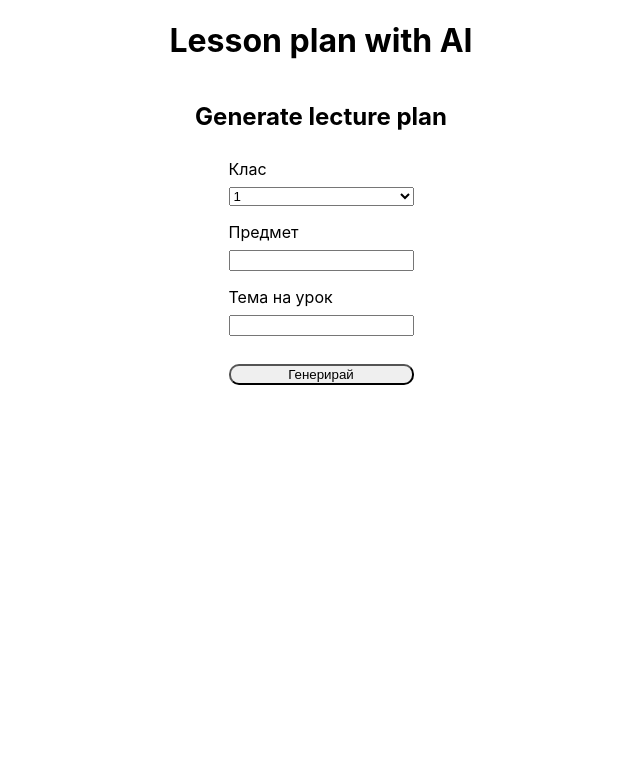
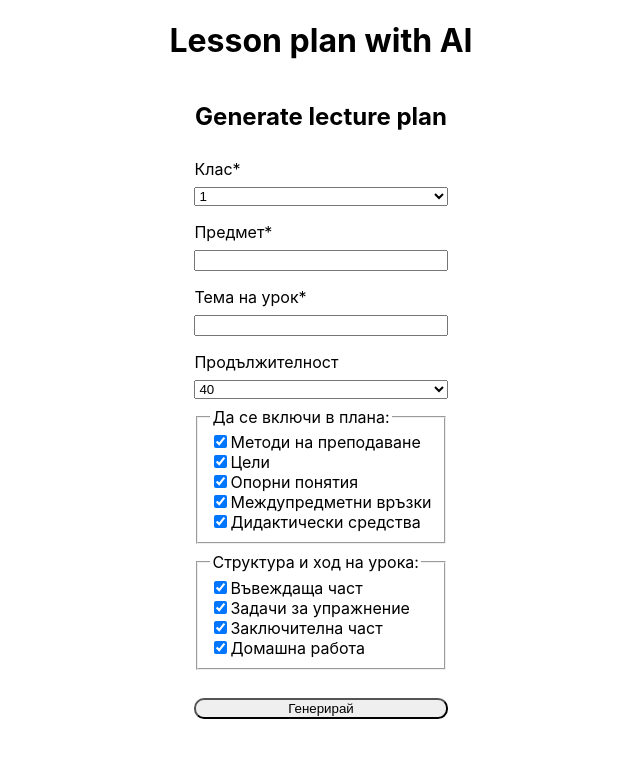
Before and after one commit to renetaBoneva/Front-end---Lesson-plan-app, a React (Create React App) app: page / in a window 1280 px wide. Shown: the top 758 px of the page, without its empty margins (319-959 px from the left). Built offline with nearby package versions, Linux system fonts and the light colour scheme.

Commit message:
Working on lesson plan form

```diff
--- a/src/App.css
+++ b/src/App.css
@@ -24,3 +24,8 @@ form button.submitBtn {
     margin-top: 1.5em;
     border-radius: 10px;
 }
+
+.errP{
+    color: red;
+    margin: 0;
+}
--- a/src/components/LessonPlan.js
+++ b/src/components/LessonPlan.js
@@ -1,11 +1,72 @@
+import { useState } from "react";
+
 export function LessonPlan() {
+    const [values, setValues] = useState({
+        "class": "",
+        "course": "",
+        "theme": "",
+        "time": "40",
+        "method": true,
+        "target": true,
+        "concepts": true,
+        "CoursesConnections": true,
+        "didacticTools": true,
+        "introduction": true,
+        "mainPart": true,
+        "exercises": true,
+        "conclusion": true,
+        "homework": true
+    });
+    const [errors, setErrors] = useState({
 
+    })
+
+
+    function handleChange(e) {
+        // Change Values;
+        const { name, type, value, checked } = e.target;
+
+        setValues(prevState => ({
+            ...prevState,
+            [name]: type === 'checkbox' ? checked : value
+        }));
+
+        handleIsValid(e);
+    }
+
+    function handleIsValid(e) {
+        if (values.class === "") {
+            setErrors(state => ({ ...state, "class": "Въведете клас!" }))
+        } else {
+            setErrors(state => ({ ...state, "class": "" }))
+        }
+
+        if (values.course === "") {
+            setErrors(state => ({ ...state, "course": "Въведете предмет!" }))
+        } else {
+            setErrors(state => ({ ...state, "course": "" }))
+        }
+
+        if (values.theme === "") {
+            setErrors(state => ({ ...state, "theme": "Въведете тема на урока!" }))
+        } else {
+            setErrors(state => ({ ...state, "theme": "" }))
+        }
+    }
     return (
         <>
             <h2>Generate lecture plan</h2>
             <form>
-                <label htmlFor="class">Клас</label>
-                <select name="class">
+                {
+                    errors.class
+                        ? <p className="errP">{errors.class}</p>
+                        : ""
+                }
+                <label htmlFor="class">Клас*</label>
+                <select name="class"
+                    value={values.class}
+                    onChange={handleChange}
+                    onBlur={handleIsValid}>
                     <option>1</option>
                     <option>2</option>
                     <option>3</option>
@@ -20,21 +81,142 @@ export function LessonPlan() {
                     <option>12</option>
                 </select>
 
-                <label htmlFor="course">Предмет</label>
+                {
+                    errors.course
+                        ? <p className="errP">{errors.course}</p>
+                        : ""
+                }
+                <label htmlFor="course">Предмет*</label>
                 <input
                     type="text"
                     name="course"
+                    value={values.course}
+                    onChange={handleChange}
+                    onBlur={handleIsValid}
                 />
 
-                <label htmlFor="theme">Тема на урок</label>
+                {
+                    errors.theme
+                        ? <p className="errP">{errors.theme}</p>
+                        : ""
+                }
+                <label htmlFor="theme">Тема на урок*</label>
                 <input
                     type="text"
                     name="theme"
+                    value={values.theme}
+                    onChange={handleChange}
+                    onBlur={handleIsValid}
                 />
+                <label htmlFor="time">Продължителност</label>
+                <select
+                    name="time"
+                    value={values.time}
+                    onChange={handleChange}
+                >
+                    <option>30</option>
+                    <option>35</option>
+                    <option>40</option>
+                    <option>45</option>
+                </select>
 
-                <button
-                    className="submitBtn"
-                    type="submit">
+                <fieldset>
+                    <legend>Да се включи в плана:</legend>
+                    <div className="LesPlanCheckBoxWrapper">
+                        <input
+                            type="checkbox"
+                            name="method"
+                            checked={values.method}
+                            onChange={handleChange}
+                        />
+                        <label htmlFor="method">Методи на преподаване</label>
+                    </div>
+
+                    <div className="LesPlanCheckBoxWrapper">
+                        <input
+                            type="checkbox"
+                            name="target"
+                            checked={values.target}
+                            onChange={handleChange}
+                        />
+                        <label htmlFor="target">Цели</label>
+                    </div>
+
+                    <div className="LesPlanCheckBoxWrapper">
+                        <input
+                            type="checkbox"
+                            name="concepts"
+                            checked={values.concepts}
+                            onChange={handleChange}
+                        />
+                        <label htmlFor="concepts">Опорни понятия</label>
+                    </div>
+
+                    <div className="LesPlanCheckBoxWrapper">
+                        <input
+                            type="checkbox"
+                            name="CoursesConnections"
+                            checked={values.CoursesConnections}
+                            onChange={handleChange}
+                        />
+                        <label htmlFor="CoursesConnections">Междупредметни връзки</label>
+                    </div>
+
+                    <div className="LesPlanCheckBoxWrapper">
+                        <input
+                            type="checkbox"
+                            name="didacticTools"
+                            checked={values.didacticTools}
+                            onChange={handleChange}
+                        />
+                        <label htmlFor="didacticTools">Дидактически средства</label>
+                    </div>
+                </fieldset>
+
+                <fieldset>
+                    <legend>Структура и ход на урока:</legend>
+                    <div className="LesPlanCheckBoxWrapper">
+                        <input
+                            type="checkbox"
+                            name="introduction"
+                            checked={values.introduction}
+                            onChange={handleChange}
+                        />
+                        <label htmlFor="introduction">Въвеждаща част</label>
+                    </div>
+
+                    <div className="LesPlanCheckBoxWrapper">
+                        <input
+                            type="checkbox"
+                            name="exercises"
+                            checked={values.exercises}
+                            onChange={handleChange}
+                        />
+                        <label htmlFor="exercises">Задачи за упражнение</label>
+                    </div>
+
+                    <div className="LesPlanCheckBoxWrapper">
+                        <input
+                            type="checkbox"
+                            name="conclusion"
+                            checked={values.conclusion}
+                            onChange={handleChange}
+                        />
+                        <label htmlFor="conclusion">Заключителна част</label>
+                    </div>
+
+                    <div className="LesPlanCheckBoxWrapper">
+                        <input
+                            type="checkbox"
+                            name="homework"
+                            checked={values.homework}
+                            onChange={handleChange}
+                        />
+                        <label htmlFor="homework">Домашна работа</label>
+                    </div>
+                </fieldset>
+
+                <button className="submitBtn" type="submit">
                     Генерирай
                 </button>
             </form>
```
